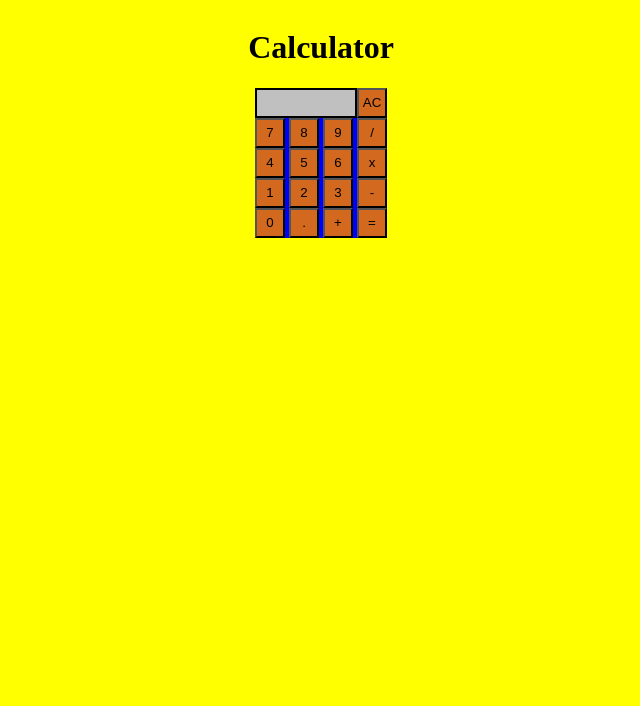
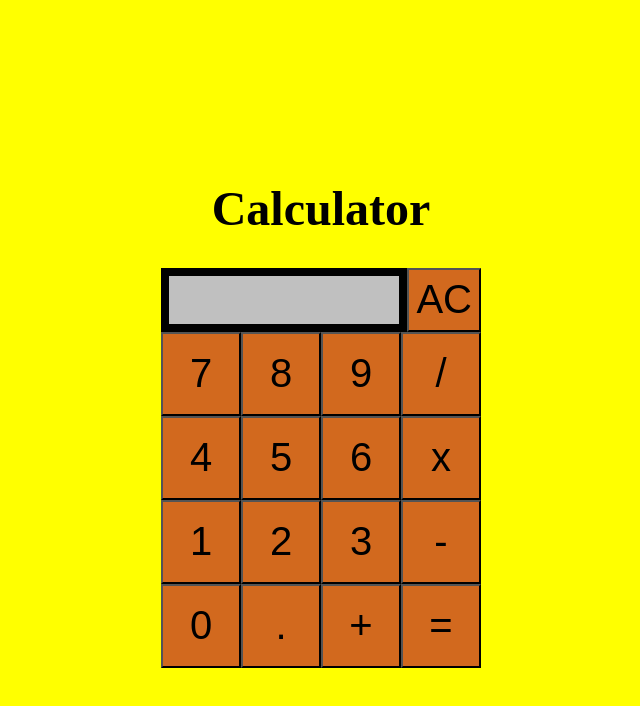
Before and after one commit to ChrisFranco961/Calculator, a plain HTML site: page index.html in a window 1280 px wide. Shown: the whole page, without its empty margins (319-959 px from the left). Drawn offline with Linux system fonts and the light colour scheme.

Commit message:
fix sizes to fit screen

```diff
--- a/style.css
+++ b/style.css
@@ -1,5 +1,11 @@
 
+h1{
+    font-size: 6vh;
+    font-weight: bolder;
+}
 body{
+    height: 100vh;
+    width: auto;
     display: flex;
     justify-content: center;
     align-items: center;
@@ -7,6 +13,9 @@ body{
     background-color: yellow;
 }
 #container{
+    flex-wrap: wrap;
+    height: 50vh;
+    width: 40vh ;
     display: flex;
     flex-direction: column;
     background-color: blue;
@@ -14,13 +23,15 @@ body{
 button{
     background-color: chocolate;
     margin: 0px;
-    height: 30px;
-    width: 30px
+
 }
 #AC{
+    flex: 1;
     display: flex;
     justify-content: center;
     align-items: center;
+
+    width: 3em;
 }
 #top{
     display: flex;
@@ -29,8 +40,41 @@ button{
     display: flex;
     flex-wrap: wrap;
     text-overflow: ellipsis;
-    max-width: 102px;
+    width: 8rem;
+    height: 6vh;
     background-color: silver;
-flex: 1;
-border: 2px solid black;
+    flex: 4;
+border: 0.2em solid black;
 }
+#firstrow{
+    flex: 1;
+    display: flex
+}
+#firstrow button{
+    flex: 1;
+}
+#secondrow{
+    flex: 1;
+    display: flex;
+}
+#secondrow button{
+    flex: 1;
+}
+#thirdrow{
+    flex: 1;
+    display: flex;
+}
+#thirdrow button{
+    flex: 1;
+}
+#fourthrow{
+    flex: 1;
+    display: flex;
+}
+#fourthrow button{
+    flex: 1;
+}
+
+#container *{
+font-size: 5vh;
+}
```
Also changed, not shown: index.html (+1 -1 lines).
